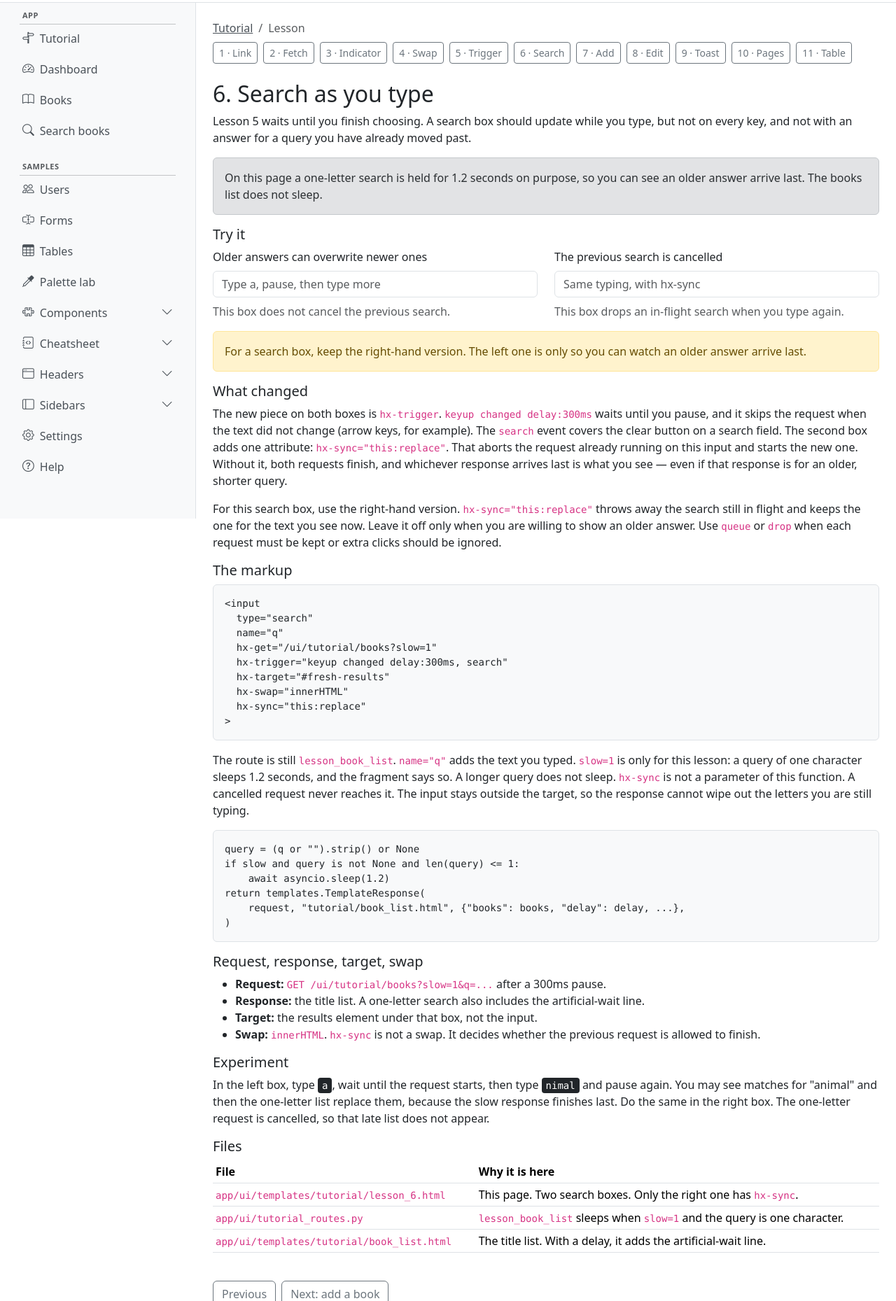
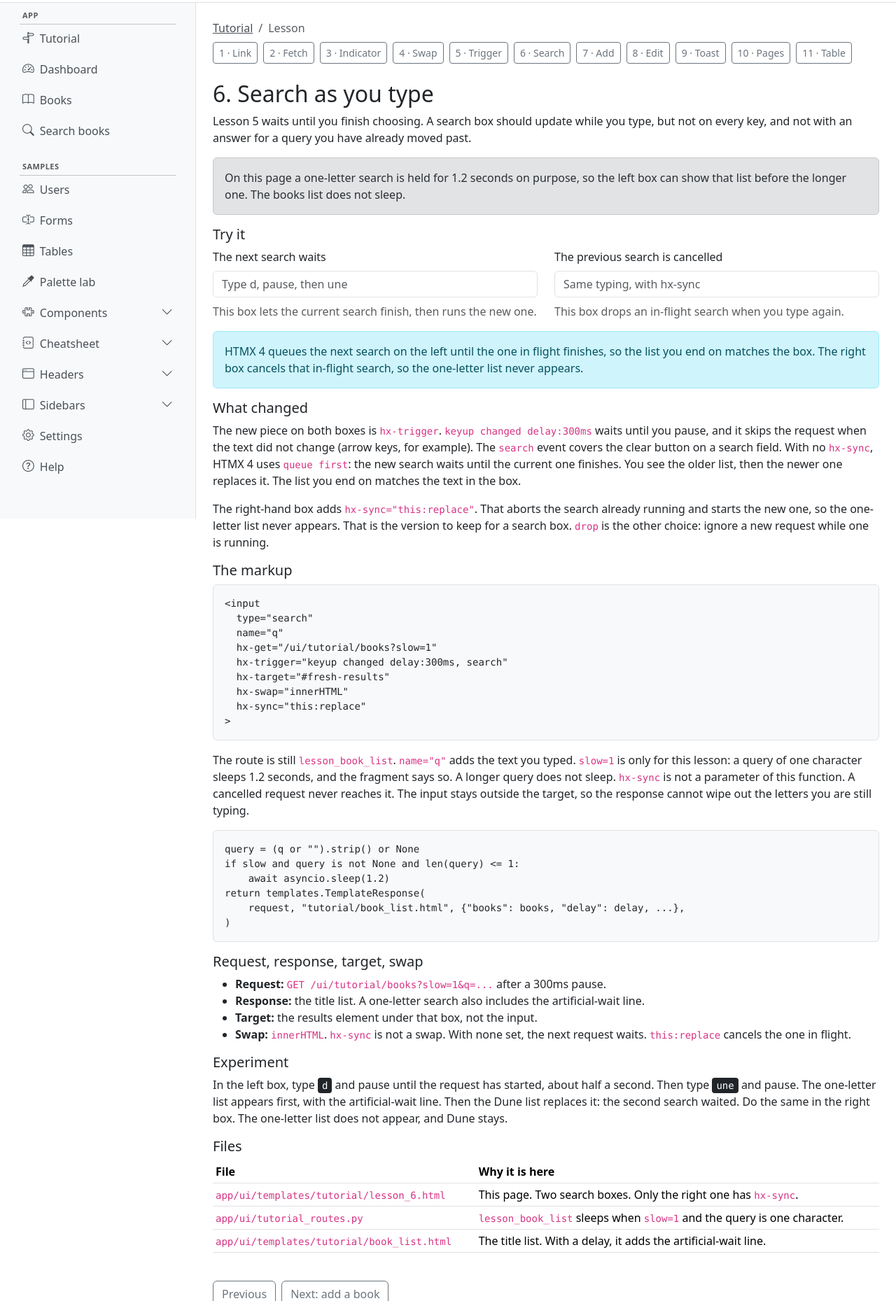
Before and after one commit to tgogos/htmx-bootstrap-tutorial, a FastAPI app: template app/ui/templates/tutorial/lesson_6.html in a window 1280 px wide. Shown: the part 59-1918 px from the top of the page at 70% size. Run offline with FastAPI, Linux system fonts and the light colour scheme; the template is opened without the code that fills it, so the values that code supplies are empty; parts of the project's set-up code (start-up, migrations or seed data) failed here and were passed over; some libraries are stand-ins or nearby versions.

Commit message:
Describe lesson 6's left search as HTMX 4 queue-first so the page no longer claims an older response lands last.
Co-authored-by: Cursor <cursoragent@cursor.com>

```diff
--- a/app/ui/templates/tutorial/lesson_6.html
+++ b/app/ui/templates/tutorial/lesson_6.html
@@ -5,18 +5,18 @@
 {% include "partials/tutorial_nav.html" %}
 <h1 class="h2">6. Search as you type</h1>
 <p>Lesson 5 waits until you finish choosing. A search box should update while you type, but not on every key, and not with an answer for a query you have already moved past.</p>
-<div class="alert alert-secondary" role="note">On this page a one-letter search is held for 1.2 seconds on purpose, so you can see an older answer arrive last. The books list does not sleep.</div>
+<div class="alert alert-secondary" role="note">On this page a one-letter search is held for 1.2 seconds on purpose, so the left box can show that list before the longer one. The books list does not sleep.</div>
 
 <h2 class="h5">Try it</h2>
 <div class="row g-4 mb-3">
   <div class="col-md-6">
-    <label class="form-label" for="stale-q">Older answers can overwrite newer ones</label>
+    <label class="form-label" for="stale-q">The next search waits</label>
     <input
       id="stale-q"
       class="form-control"
       type="search"
       name="q"
-      placeholder="Type a, pause, then type more"
+      placeholder="Type d, pause, then une"
       hx-get="/ui/tutorial/books?slow=1"
       hx-trigger="keyup changed delay:300ms, search"
       hx-target="#stale-results"
@@ -24,7 +24,7 @@
       autocomplete="off"
     >
     <div id="stale-results" class="mt-2">
-      <p class="text-body-secondary mb-0">This box does not cancel the previous search.</p>
+      <p class="text-body-secondary mb-0">This box lets the current search finish, then runs the new one.</p>
     </div>
   </div>
   <div class="col-md-6">
@@ -47,11 +47,11 @@
     </div>
   </div>
 </div>
-<div class="alert alert-warning" role="note">For a search box, keep the right-hand version. The left one is only so you can watch an older answer arrive last.</div>
+<div class="alert alert-info" role="note">HTMX 4 queues the next search on the left until the one in flight finishes, so the list you end on matches the box. The right box cancels that in-flight search, so the one-letter list never appears.</div>
 
 <h2 class="h5">What changed</h2>
-<p>The new piece on both boxes is <code>hx-trigger</code>. <code>keyup changed delay:300ms</code> waits until you pause, and it skips the request when the text did not change (arrow keys, for example). The <code>search</code> event covers the clear button on a search field. The second box adds one attribute: <code>hx-sync="this:replace"</code>. That aborts the request already running on this input and starts the new one. Without it, both requests finish, and whichever response arrives last is what you see — even if that response is for an older, shorter query.</p>
-<p>For this search box, use the right-hand version. <code>hx-sync="this:replace"</code> throws away the search still in flight and keeps the one for the text you see now. Leave it off only when you are willing to show an older answer. Use <code>queue</code> or <code>drop</code> when each request must be kept or extra clicks should be ignored.</p>
+<p>The new piece on both boxes is <code>hx-trigger</code>. <code>keyup changed delay:300ms</code> waits until you pause, and it skips the request when the text did not change (arrow keys, for example). The <code>search</code> event covers the clear button on a search field. With no <code>hx-sync</code>, HTMX 4 uses <code>queue first</code>: the new search waits until the current one finishes. You see the older list, then the newer one replaces it. The list you end on matches the text in the box.</p>
+<p>The right-hand box adds <code>hx-sync="this:replace"</code>. That aborts the search already running and starts the new one, so the one-letter list never appears. That is the version to keep for a search box. <code>drop</code> is the other choice: ignore a new request while one is running.</p>
 
 <h2 class="h5">The markup</h2>
 <pre class="bg-body-tertiary border rounded p-3 small mb-3"><code>&lt;input
@@ -76,11 +76,11 @@ return templates.TemplateResponse(
   <li><strong>Request:</strong> <code>GET /ui/tutorial/books?slow=1&amp;q=...</code> after a 300ms pause.</li>
   <li><strong>Response:</strong> the title list. A one-letter search also includes the artificial-wait line.</li>
   <li><strong>Target:</strong> the results element under that box, not the input.</li>
-  <li><strong>Swap:</strong> <code>innerHTML</code>. <code>hx-sync</code> is not a swap. It decides whether the previous request is allowed to finish.</li>
+  <li><strong>Swap:</strong> <code>innerHTML</code>. <code>hx-sync</code> is not a swap. With none set, the next request waits. <code>this:replace</code> cancels the one in flight.</li>
 </ul>
 
 <h2 class="h5">Experiment</h2>
-<p>In the left box, type <kbd>a</kbd>, wait until the request starts, then type <kbd>nimal</kbd> and pause again. You may see matches for "animal" and then the one-letter list replace them, because the slow response finishes last. Do the same in the right box. The one-letter request is cancelled, so that late list does not appear.</p>
+<p>In the left box, type <kbd>d</kbd> and pause until the request has started, about half a second. Then type <kbd>une</kbd> and pause. The one-letter list appears first, with the artificial-wait line. Then the Dune list replaces it: the second search waited. Do the same in the right box. The one-letter list does not appear, and Dune stays.</p>
 
 <h2 class="h5">Files</h2>
 <div class="table-responsive">
```
